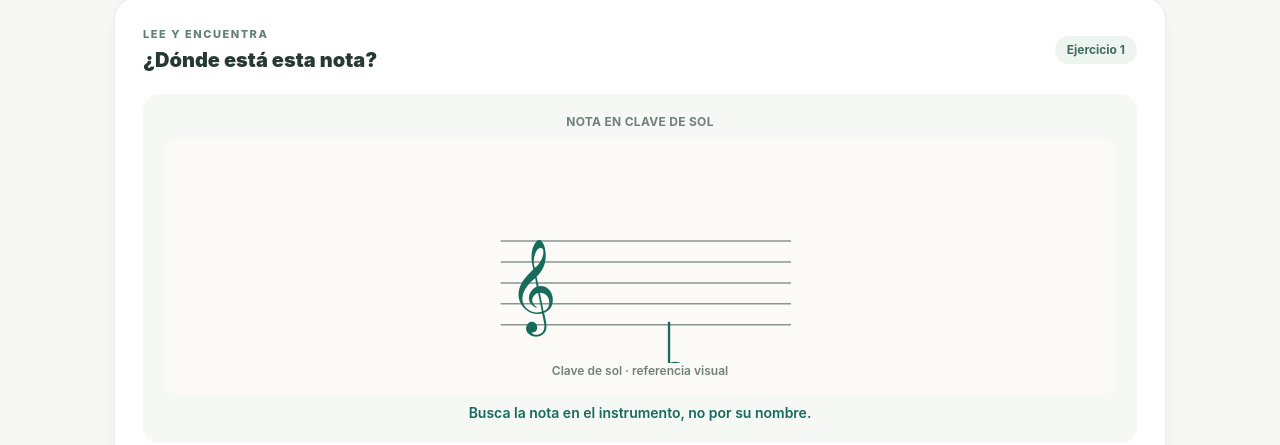
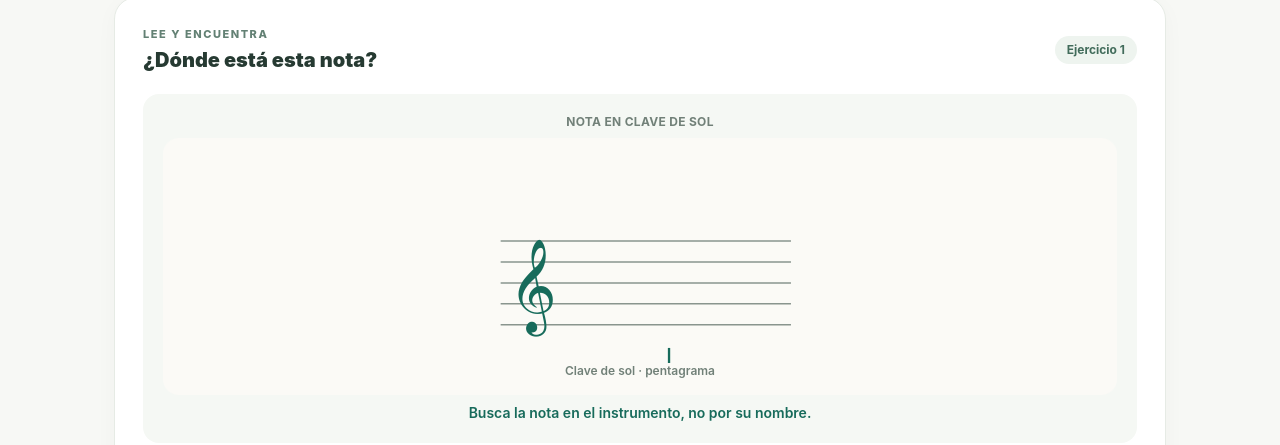
Before and after one commit to juanisidromejia/guitar-tutor, a Vue app: page /notas-pentagrama in a window 1280 px wide. Shown: the part 255-700 px from the top of the page. Built offline with nearby package versions, Linux system fonts and the light colour scheme.

Commit message:
Correct treble staff note positioning

```diff
--- a/src/components/StaffNote.vue
+++ b/src/components/StaffNote.vue
@@ -3,13 +3,29 @@ import { computed } from 'vue'
 
 const props = defineProps<{ midi: number }>()
 const pitchClass = computed(() => ((props.midi % 12) + 12) % 12)
-
-const step = computed(() => {
-  const diatonicSteps = [0, 0, 1, 1, 2, 3, 3, 4, 4, 5, 5, 6]
-  return Math.floor(props.midi / 12) * 7 + diatonicSteps[pitchClass.value]
+const noteIndex = computed(() => {
+  const naturalIndex = [0, 0, 1, 1, 2, 3, 3, 4, 4, 5, 5, 6]
+  return naturalIndex[pitchClass.value]
 })
-
-const y = computed(() => 150 - (step.value - 35) * 7.5)
+const octave = computed(() => Math.floor(props.midi / 12) - 1)
+const diatonicStep = computed(() => octave.value * 7 + noteIndex.value)
+const y = computed(() => 147 - (diatonicStep.value - 30) * 9)
+const isSharp = computed(() => [1, 3, 6, 8, 10].includes(pitchClass.value))
+const hasLedgerLine = computed(() => diatonicStep.value <= 28)
 </script>
 
-<template><div class="rounded-2xl bg-[#fbfaf6] p-4"><svg viewBox="0 0 310 180" class="mx-auto block w-full max-w-[360px]" role="img" aria-label="Pentagrama en clave de sol"><g stroke="#89958e" stroke-width="1.3"><path v-for="i in 5" :key="i" :d="'M 35 '+(75+(i-1)*18)+' H 285'"/></g><text x="42" y="137" font-size="70" fill="#176b5b">𝄞</text><path v-if="y>=150||y<=75" :d="'M 150 '+y+' h 44'" stroke="#68766f" stroke-width="1.4"/><ellipse cx="172" :cy="y" rx="9" ry="6.5" fill="#176b5b" transform="rotate(-18 172 150)"/><path :d="'M 180 '+y+' v -43'" stroke="#176b5b" stroke-width="2"/></svg><p class="text-center text-xs font-semibold text-[#718078]">Clave de sol · referencia visual</p></div></template>
+<template>
+  <div class="rounded-2xl bg-[#fbfaf6] p-4">
+    <svg viewBox="0 0 310 180" class="mx-auto block w-full max-w-[360px]" role="img" aria-label="Nota en pentagrama con clave de sol">
+      <g stroke="#89958e" stroke-width="1.3">
+        <path v-for="i in 5" :key="i" :d="'M 35 ' + (75 + (i - 1) * 18) + ' H 285'" />
+      </g>
+      <text x="42" y="137" font-size="70" fill="#176b5b">𝄞</text>
+      <path v-if="hasLedgerLine" :d="'M 150 ' + y + ' h 44'" stroke="#68766f" stroke-width="1.4" />
+      <text v-if="isSharp" x="145" :y="y + 5" font-size="22" text-anchor="middle" fill="#176b5b">♯</text>
+      <ellipse cx="172" :cy="y" rx="9" ry="6.5" fill="#176b5b" transform="rotate(-18 172 150)" />
+      <path :d="'M 180 ' + y + ' v -43'" stroke="#176b5b" stroke-width="2" />
+    </svg>
+    <p class="text-center text-xs font-semibold text-[#718078]">Clave de sol · pentagrama</p>
+  </div>
+</template>
```
